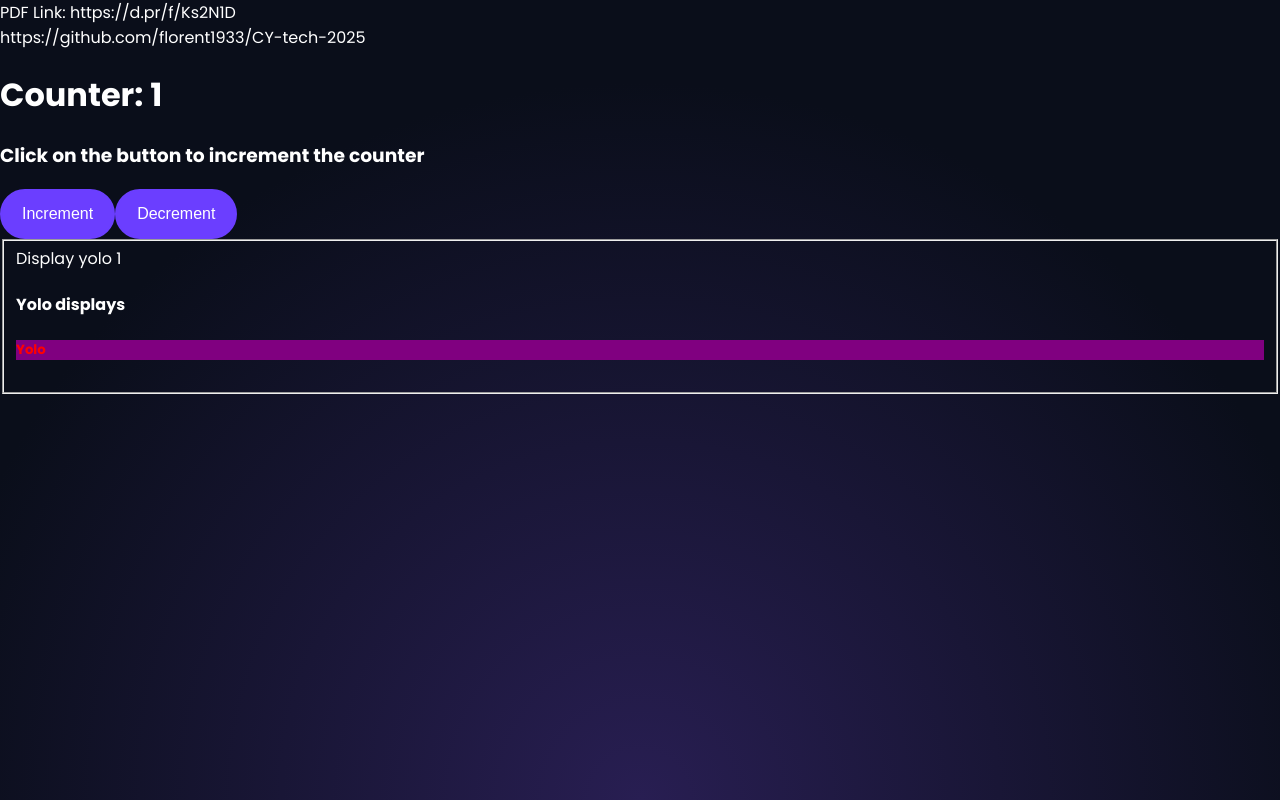
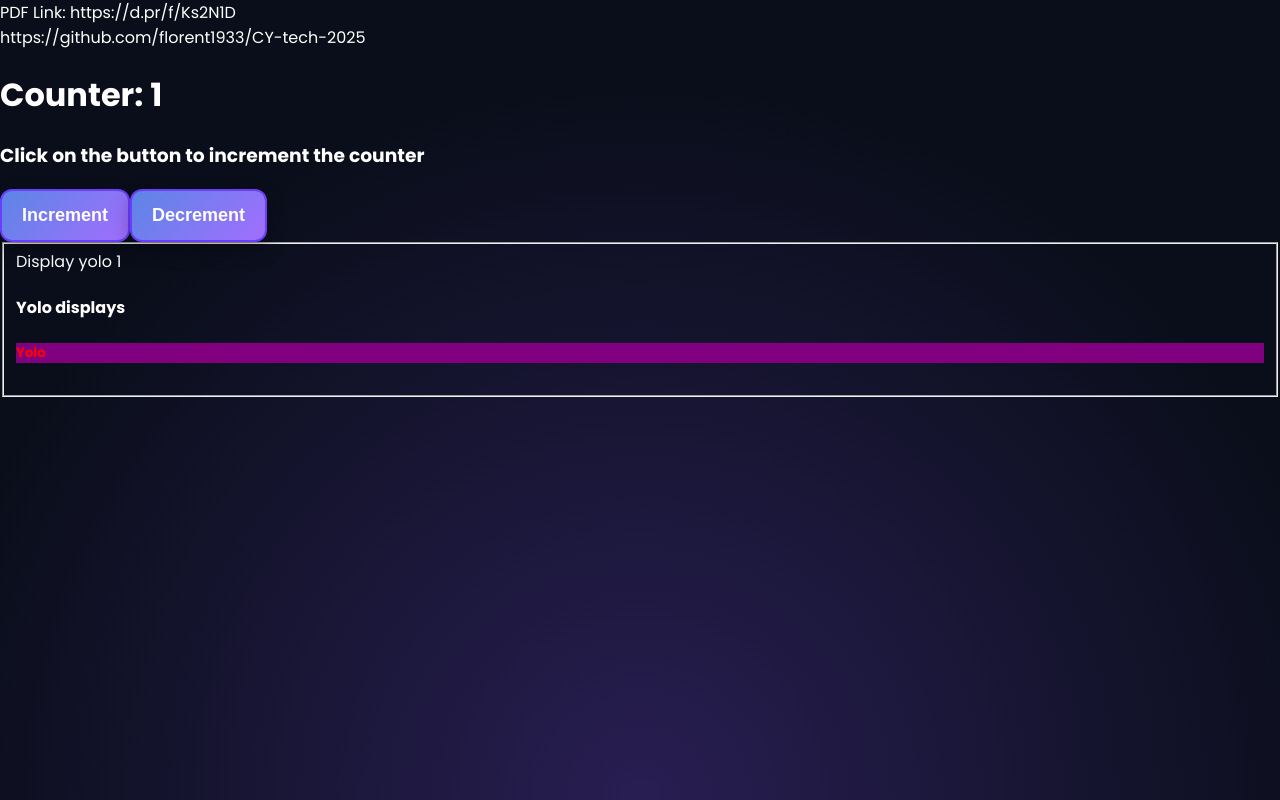
Before and after one commit to florent1933/CY-tech-2025, an Angular app: page / in a window 1280 px wide. Both pictures are taken after a click on the button "Increment". Built offline with nearby package versions, Linux system fonts and the light colour scheme.

Commit message:
fix animation explode

```diff
--- a/src/app/tp2/parent/parent.component.html
+++ b/src/app/tp2/parent/parent.component.html
@@ -1,9 +1,9 @@
 <h1>Counter: {{ counter }}</h1>
 <h3>Click on the button to increment the counter</h3>
-<button (click)="increment()">Increment</button>
+<button class="yolo-box" (click)="increment()">Increment</button>
 
 @if (counter > 0) {
-<button (click)="decrement()">Decrement</button>
+<button class="yolo-box" (click)="decrement()">Decrement</button>
 }
 
 <br />
```
